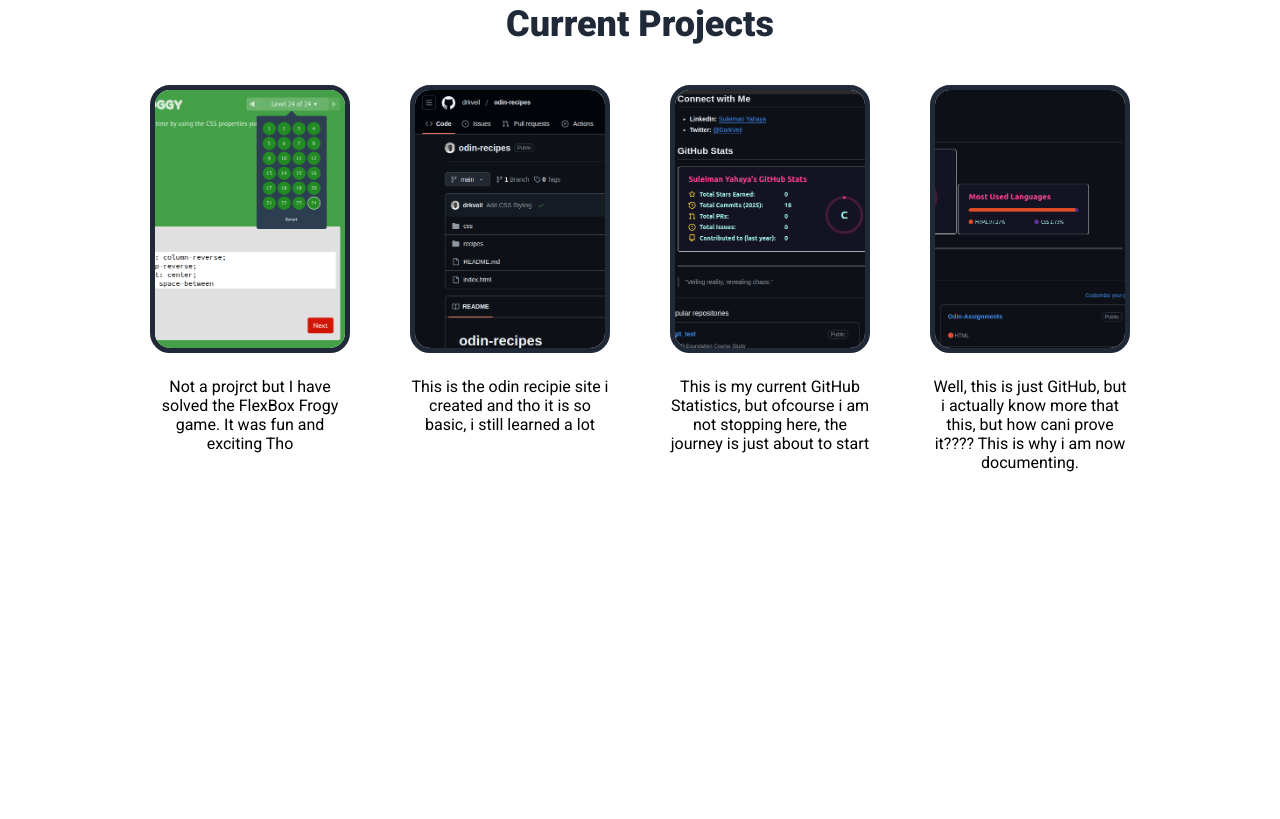
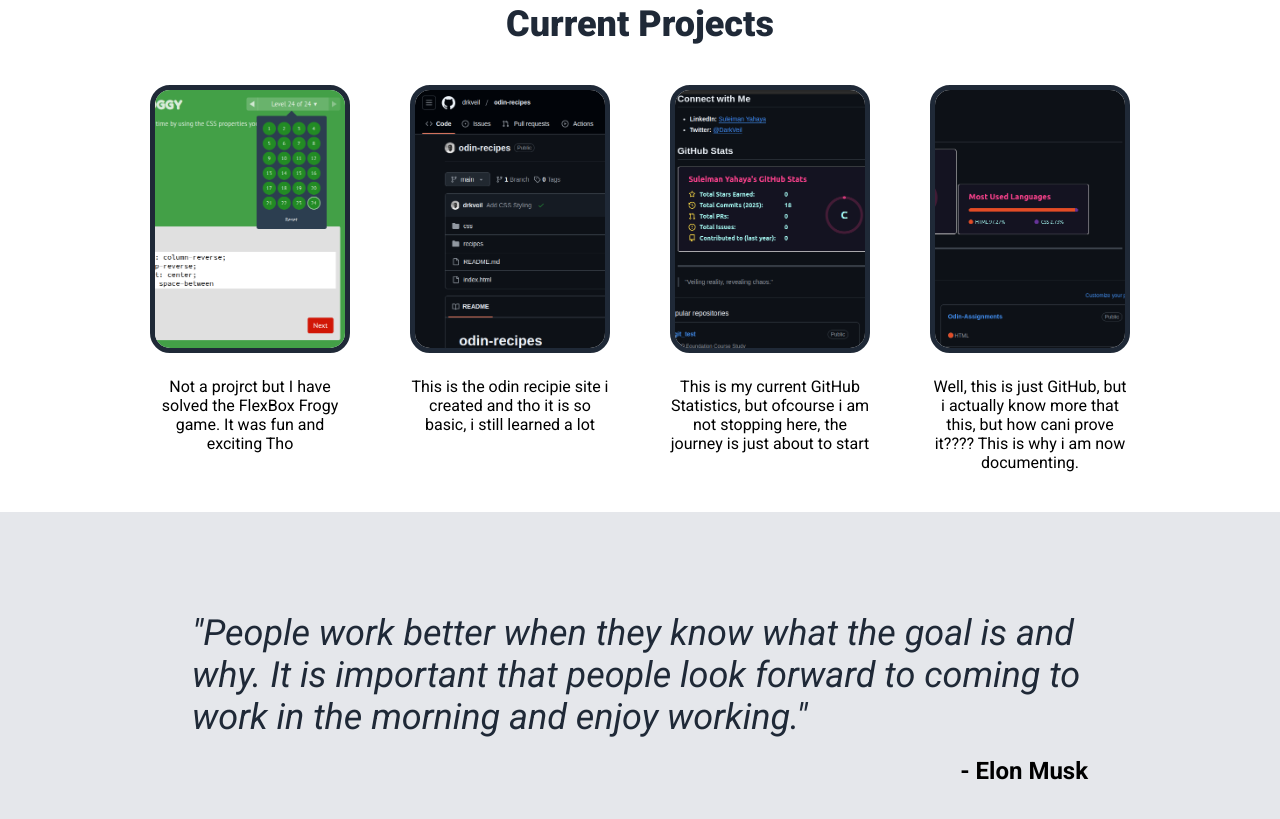
Before and after one commit to drkveil/Landing-Page, a plain HTML site: page index.html in a window 1280 px wide. Shown: the part 575-1394 px from the top of the page. Before the commit the page ends 1087 px from the top, so only its background shows below. Drawn offline with Linux system fonts and the light colour scheme.

Commit message:
Update the quote section of the landing page

```diff
--- a/index.html
+++ b/index.html
@@ -48,7 +48,10 @@
             </div>
         </div>
     </div>
-    <div class="quote-section"></div>
+    <div class="quote-section">
+        <p class="quote"><em>"People work better when they know what the goal is and why. It is important that people look forward to coming to work in the morning and enjoy working."</em></p>
+        <br><p class="quote-author">- Elon Musk</p>
+    </div>
     <div class="cta-section"></div>
     <div class="footer"></div>
 </body>
--- a/style.css
+++ b/style.css
@@ -120,3 +120,22 @@ a{
 .card p{
     margin: 20px 0;
 }
+
+.quote-section{
+    background-color: #e5e7eb;
+    display: flex;
+    flex-direction: column;
+    justify-content: center;
+    align-items: center;
+    padding: 100px 15%;
+}
+
+.quote-section .quote{
+    font-size: 36px;
+    color: #1f2937;
+}
+.quote-section .quote-author{
+    align-self: flex-end;
+    font-size: 24px;
+    font-weight: bold;
+}
```
